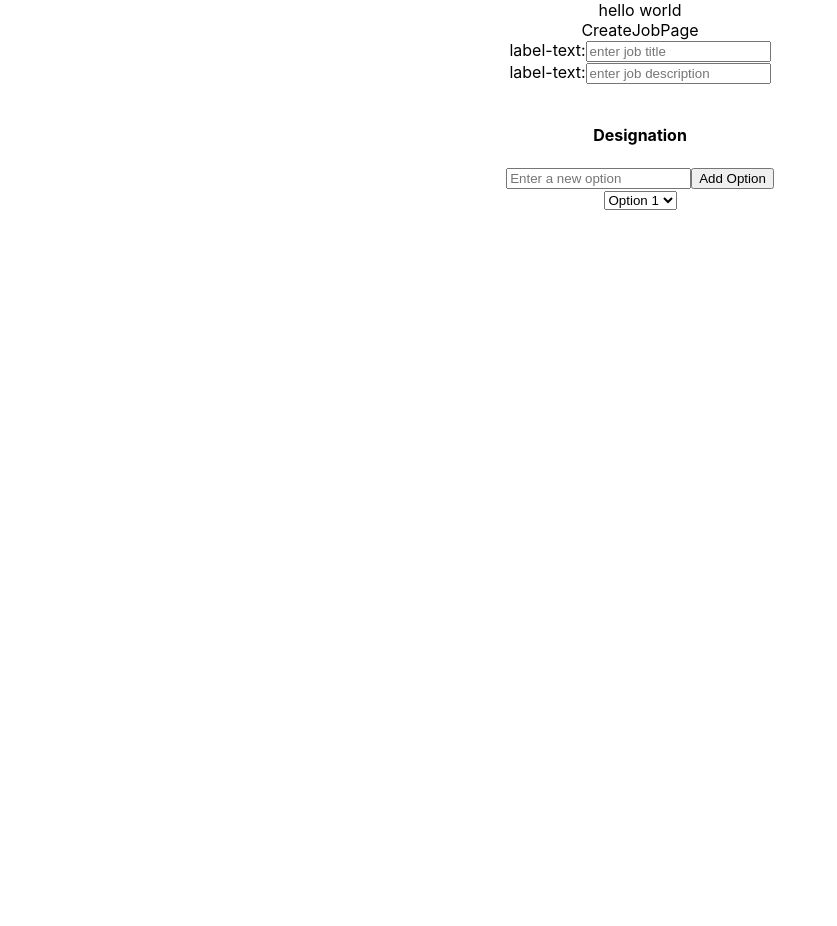
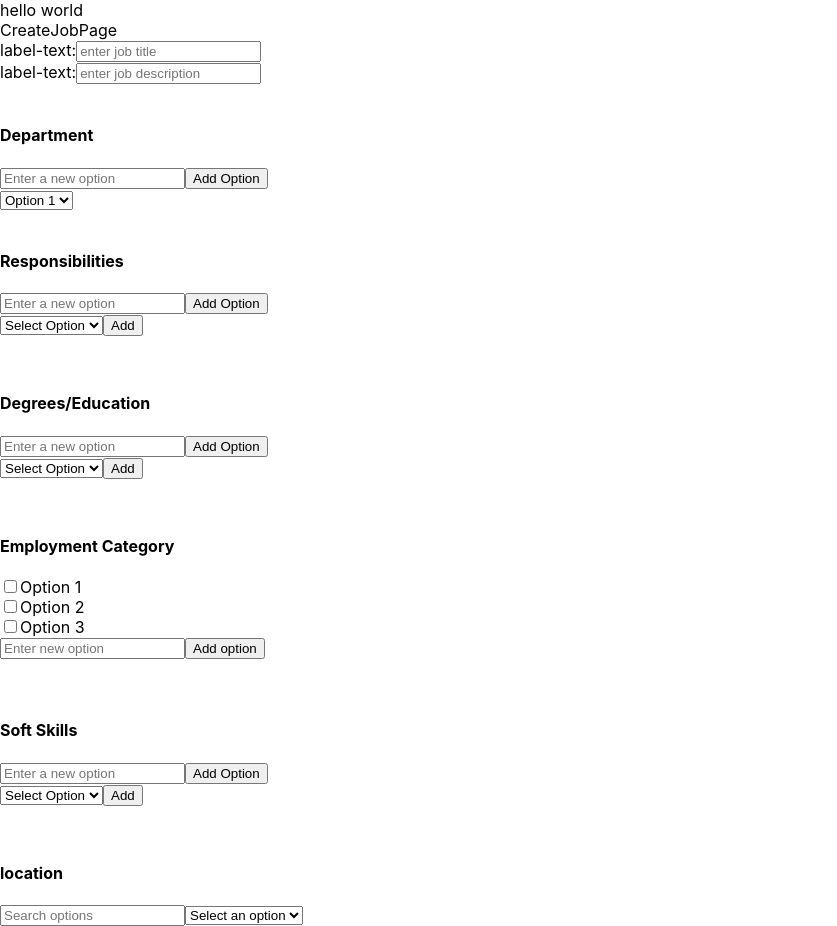
Before and after one commit to jeff-lent/create-job-ui, a React (Create React App) app in the folder create-job-ui/: page / in a window 1280 px wide. Shown: the whole page, without its empty margins (0-837 px from the left). Before the commit the page ends 800 px from the top, so only its background shows below. Built offline with nearby package versions, Linux system fonts and the light colour scheme.

Commit message:
added more components

```diff
--- a/create-job-ui/src/App.css
+++ b/create-job-ui/src/App.css
@@ -1,4 +1,4 @@
-.App {
+/* .App {
   text-align: center;
 }
 
@@ -35,4 +35,4 @@
   to {
     transform: rotate(360deg);
   }
-}
+} */
--- a/create-job-ui/src/components/DropDownMenu.js
+++ b/create-job-ui/src/components/DropDownMenu.js
@@ -1,8 +1,8 @@
 import React,{useState} from 'react'
 
-export const DropDownMenu = () => {
+export const DropDownMenu = ({selectedValue,setSelectedValue}) => {
 
-    const [selectedValue, setSelectedValue] = useState('');
+    // const [selectedValue, setSelectedValue] = useState('');
   const [options, setOptions] = useState(['Option 1', 'Option 2', 'Option 3']);
   const [newOption, setNewOption] = useState('');
 
@@ -22,7 +22,7 @@ export const DropDownMenu = () => {
     <div>
     <form onSubmit={handleSubmit}>
       <input type="text" value={newOption} onChange={e => setNewOption(e.target.value)} placeholder="Enter a new option" />
-      <button type="submit">Add Option</button>
+      <button type="submit" onClick={handleSubmit} >Add Option</button>
     </form>
     <select value={selectedValue} onChange={e => setSelectedValue(e.target.value)}>
       {options.map(option => (
--- /dev/null
+++ b/create-job-ui/src/components/DropDownSearch.js
@@ -0,0 +1,37 @@
+import React,{useState}from 'react'
+
+export const DropDownSearch = ({selectedOption,setSelectedOption}) => {
+    const [options, setOptions] = useState(["Karachi", "Quetta", "Pindi","Peshawar"]);
+//const [selectedOption, setSelectedOption] = useState("");
+
+
+const [searchInput, setSearchInput] = useState("");
+const handleSearchChange = (event) => {
+    setSearchInput(event.target.value);
+}
+
+const handleSelectChange = (event) => {
+    setSelectedOption(event.target.value);
+}
+
+
+return (
+    <div>
+      <input type="text" value={searchInput} onChange={handleSearchChange} placeholder="Search options" />
+      <select
+        value={selectedOption}
+        onChange={handleSelectChange}
+      >
+        <option value="" disabled>Select an option</option>
+        {options
+            .filter(option => option.toLowerCase().includes(searchInput.toLowerCase()))
+            .map((option, index) => (
+          <option key={index} value={option}>
+            {option}
+          </option>
+        ))}
+      </select>
+    </div>
+  );
+
+}
--- /dev/null
+++ b/create-job-ui/src/components/ListOfCheckboxes.js
@@ -0,0 +1,52 @@
+import React,{useState} from 'react'
+
+export const ListOfCheckboxes = ({selectedOptions,setSelectedOptions}) => {
+    const [options, setOptions] = useState(["Option 1", "Option 2", "Option 3"]);
+    //const [selectedOptions, setSelectedOptions] = useState([]);
+
+    const [newOption, setNewOption] = useState("");
+    const handleOptionChange = (event) => {
+    setNewOption(event.target.value);
+    }
+
+    const handleSelectChange = (event) => {
+        if (event.target.checked) {
+            setSelectedOptions([...selectedOptions, event.target.value]);
+        } else {
+            setSelectedOptions(
+                selectedOptions.filter((option) => option !== event.target.value)
+            );
+        }
+    }
+
+    const handleAddOptionClick = () => {
+        if(newOption!==""){
+            setOptions([...options, newOption]);
+        setNewOption("");
+        }
+
+    }
+
+    return (
+        <div>
+          {options.map((option, index) => (
+              <div key={index}>
+                <input
+                  type="checkbox"
+                  id={option}
+                  name="options"
+                  value={option}
+                  checked={selectedOptions.includes(option)}
+                  onChange={handleSelectChange}
+                />
+                <label htmlFor={option}>{option}</label>
+              </div>
+            ))}
+            <div className="new-option-container">
+            <input type="text" value={newOption} onChange={handleOptionChange} placeholder="Enter new option" />
+            <button onClick={handleAddOptionClick}>Add option</button>
+          </div>
+        </div>
+      );
+
+}
--- /dev/null
+++ b/create-job-ui/src/components/ListOfOptions.js
@@ -0,0 +1,69 @@
+import React,{useState} from 'react'
+
+export const ListOfOptions = ({items,setItems}) => {
+
+//     const [items, setItems] = useState([]);
+//     const [inputValue, setInputValue] = useState('');
+
+//     const handleInputChange = (event) => {
+//         setInputValue(event.target.value);
+//     }
+
+//     const handleAddClick = () => {
+//         setItems([...items, inputValue]);
+//         setInputValue('');
+//     }
+
+//   return (
+//     <div>
+//         <input value={inputValue} onChange={handleInputChange} />
+//         <button onClick={handleAddClick}>Add</button>
+//         <ul>
+//             {items.map((item, index) => <li key={index}>{item}</li>)}
+//         </ul>
+//     </div>
+//   )
+
+//const [items, setItems] = useState([]);
+const [selectedItem, setSelectedItem] = useState('');
+
+// const options = ["Option 1", "Option 2", "Option 3"];
+const [options, setOptions] = useState(['Select Option', 'Option 1', 'Option 2']);
+const [newOption, setNewOption] = useState('');
+
+function handleSubmit(e) {
+    e.preventDefault();
+    if(options.indexOf(newOption) === -1 && newOption!==""){
+      setOptions([...options, newOption]);
+      setNewOption('');
+    }else{
+      console.log(`${newOption} already exists in the options`);
+    }
+  }
+
+
+const handleSelectChange = (event) => {
+    setSelectedItem(event.target.value);
+}
+const handleAddClick = () => {
+    if(selectedItem!=="")
+    setItems([...items, selectedItem]);
+    setSelectedItem('');
+}
+return (
+    <div>
+        <form onSubmit={handleSubmit}>
+      <input type="text" value={newOption} onChange={e => setNewOption(e.target.value)} placeholder="Enter a new option" />
+      <button type="submit" onClick={handleSubmit} >Add Option</button>
+    </form>
+        <select value={selectedItem} onChange={handleSelectChange}>
+            {options.map((option, index) => <option key={index}>{option}</option>)}
+        </select>
+        <button onClick={handleAddClick}>Add</button>
+        <ul>
+            {items.map((item, index) => <li key={index}>{item}</li>)}
+        </ul>
+    </div>
+);
+
+}
--- a/create-job-ui/src/components/Textfeild.js
+++ b/create-job-ui/src/components/Textfeild.js
@@ -1,7 +1,7 @@
 import React ,{ useState }  from 'react'
 
-export const Textfeild = ({placeholderText},{labelText}) => {
-    const [inputValue, setInputValue] = useState('');
+export const Textfeild = ({placeholderText,inputValue,setInputValue}   ) => {
+    // const [inputValue, setInputValue] = useState('');
     return (
         <div>
           {/* <input type="text" value={inputValue} onChange={e => setInputValue(e.target.value)} /> */}
--- a/create-job-ui/src/pages/CreateJobPage.js
+++ b/create-job-ui/src/pages/CreateJobPage.js
@@ -1,22 +1,50 @@
-import React from 'react'
+import React,{useState} from 'react'
 import { DropDownMenu } from '../components/DropDownMenu'
+import { DropDownSearch } from '../components/DropDownSearch';
+import { ListOfCheckboxes } from '../components/ListOfCheckboxes';
+import { ListOfOptions } from '../components/ListOfOptions';
 import { Textfeild } from '../components/Textfeild'
 
 export const CreateJobPage = () => {
 
-
-
+  const [jobTitle, setJobTitle] = useState('');
+  const [description,setDescription] = useState('');
+  const [department,setDepartment] = useState('');
+  const [responsibilities, setResponsibilities] = useState([]);
+  const [degrees,setDegrees] = useState([]);
+  const [employmentCategories, setEmploymentCategories] = useState([]);
+  const [genders,setGenders] = useState([]);
+  const [location,setLocation] = useState('');
+  const [softskills,setSoftskills] = useState([]);
   return (
     <div className="create-job-page" >CreateJobPage
     <form>
-    <Textfeild labelText="title" placeholderText="enter job title" ></Textfeild>
-    <Textfeild labelText="description" placeholderText="enter job description" ></Textfeild>
+    <Textfeild inputValue={jobTitle} setInputValue={setJobTitle} labelText="title" placeholderText="enter job title" ></Textfeild>
+    <Textfeild  inputValue={description} setInputValue={setDescription} placeholderText="enter job description" ></Textfeild>
     <br></br>
-     <h4>Designation</h4>
-    <DropDownMenu></DropDownMenu>
+     <h4>Department</h4>
+    <DropDownMenu selectedValue={department} setSelectedValue={setDepartment} ></DropDownMenu>
     </form>
 
     {/* <button onClick={submitFrom}>submit</button> */}
+    <br></br>
+      <h4>Responsibilities</h4>
+    <ListOfOptions items={responsibilities} setItems={setResponsibilities}></ListOfOptions>
+    <br></br>
+      <h4>Degrees/Education</h4>
+      <ListOfOptions items={degrees} setItems={setDegrees}></ListOfOptions>
+      <br></br>
+      <h4>Employment Category</h4>
+      <ListOfCheckboxes selectedOptions={employmentCategories} setSelectedOptions={setEmploymentCategories} ></ListOfCheckboxes>
+      <br></br>
+      <br></br>
+      <h4>Soft Skills</h4>
+      <ListOfOptions items={softskills} setItems={setSoftskills}></ListOfOptions>
+      <br></br>
+      <h4>location</h4>
+      {/* <DropDownMenu selectedValue={location} setSelectedValue={setLocation} ></DropDownMenu> */}
+
+    <DropDownSearch selectedOption={location} setSelectedOption={setLocation} ></DropDownSearch>
     </div>
   )
 }
```
Also changed, not shown: create-job-ui/src/components/RadioMenu.js (added, +45 -0 lines).
